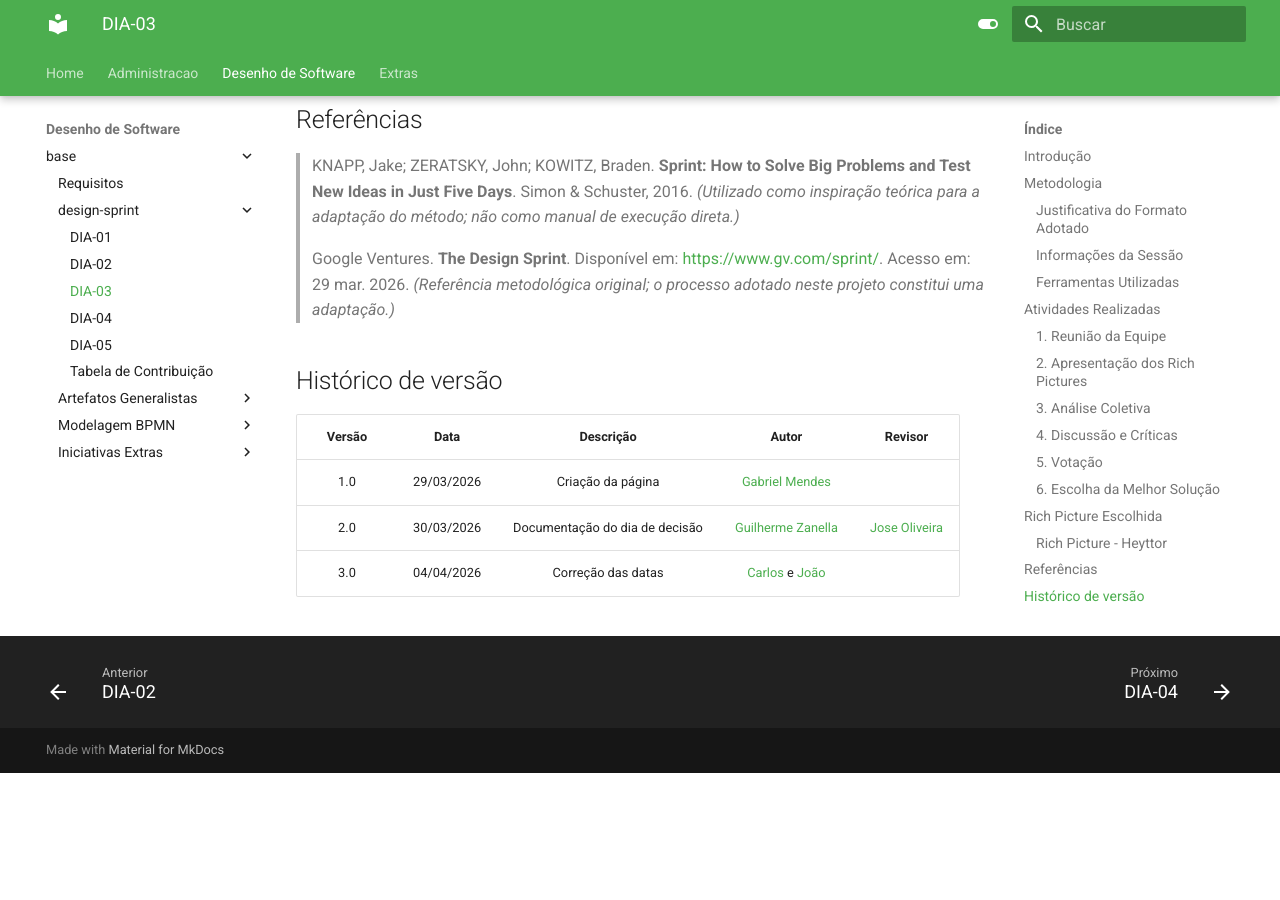
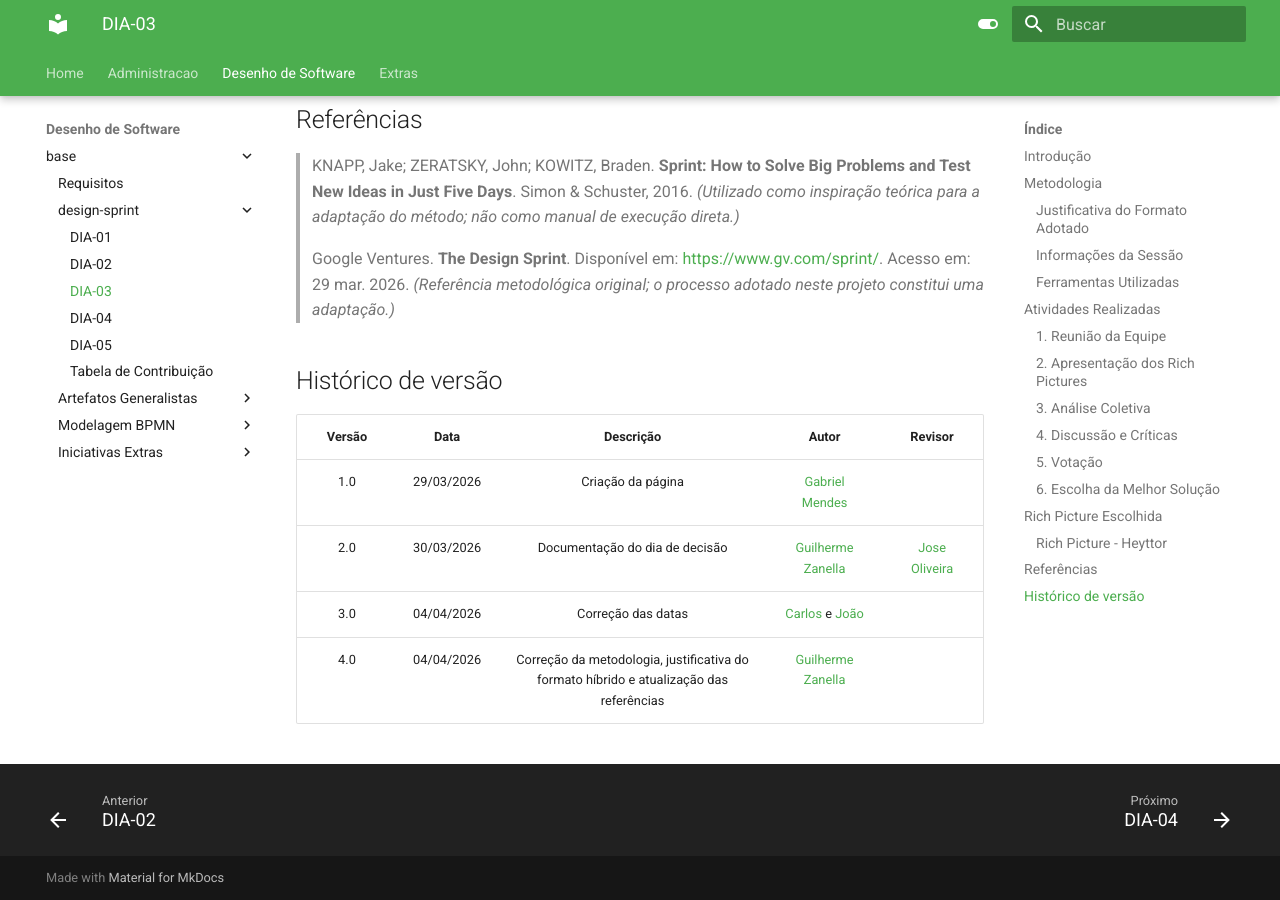
Before and after one commit to UnBArqDsw2026-1-Turma01/2026.1-T01_G1_FCTE_EcoGame_JogoSustentabilidade, an MkDocs documentation site: the page built from docs/desenho-de-software/base/design-sprint/DIA-03.md, in a window 1280 px wide and 900 px high, scrolled down 3558 px. Built offline with MkDocs 1.6.1 and Material for MkDocs 9.7.7, drawn with Linux system fonts in a browser that asks for light colours; before the commit the page ends 4331 px from its top, so only the background shows below that.

```diff
--- a/docs/desenho-de-software/base/design-sprint/DIA-03.md
+++ b/docs/desenho-de-software/base/design-sprint/DIA-03.md
@@ -92,8 +92,9 @@ Com base nos votos, a <i>rich picture</i> do Heyttor foi definida como a que mel
 
 ## Histórico de versão
 
-| Versão |    Data    |           Descrição            |                                     Autor                                     |                   Revisor                    |
-| :----: | :--------: | :----------------------------: | :---------------------------------------------------------------------------: | :------------------------------------------: |
-|  1.0   | 29/03/2026 |       Criação da página        |                  [Gabriel Mendes](https://github.com/gbevi)                   |                                              |
-|  2.0   | 30/03/2026 | Documentação do dia de decisão |            [Guilherme Zanella](https://github.com/guilhermezan42)             | [Jose Oliveira](https://github.com/Jose1277) |
-|  3.0   | 04/04/2026 |       Correção das datas       | [Carlos](https://github.com/Depaiiva) e [João](https://github.com/Jadequilin) |                                              |
+| Versão |    Data    |                                        Descrição                                        |                                     Autor                                     |                   Revisor                    |
+| :----: | :--------: | :-------------------------------------------------------------------------------------: | :---------------------------------------------------------------------------: | :------------------------------------------: |
+|  1.0   | 29/03/2026 |                                    Criação da página                                    |                  [Gabriel Mendes](https://github.com/gbevi)                   |                                              |
+|  2.0   | 30/03/2026 |                             Documentação do dia de decisão                              |            [Guilherme Zanella](https://github.com/guilhermezan42)             | [Jose Oliveira](https://github.com/Jose1277) |
+|  3.0   | 04/04/2026 |                                   Correção das datas                                    | [Carlos](https://github.com/Depaiiva) e [João](https://github.com/Jadequilin) |                                              |
+|  4.0   | 04/04/2026 | Correção da metodologia, justificativa do formato híbrido e atualização das referências |            [Guilherme Zanella](https://github.com/guilhermezan42)             |                                              |
```
Also changed, not shown: docs/desenho-de-software/base/design-sprint/DIA-02.md (+1 -0 lines).
